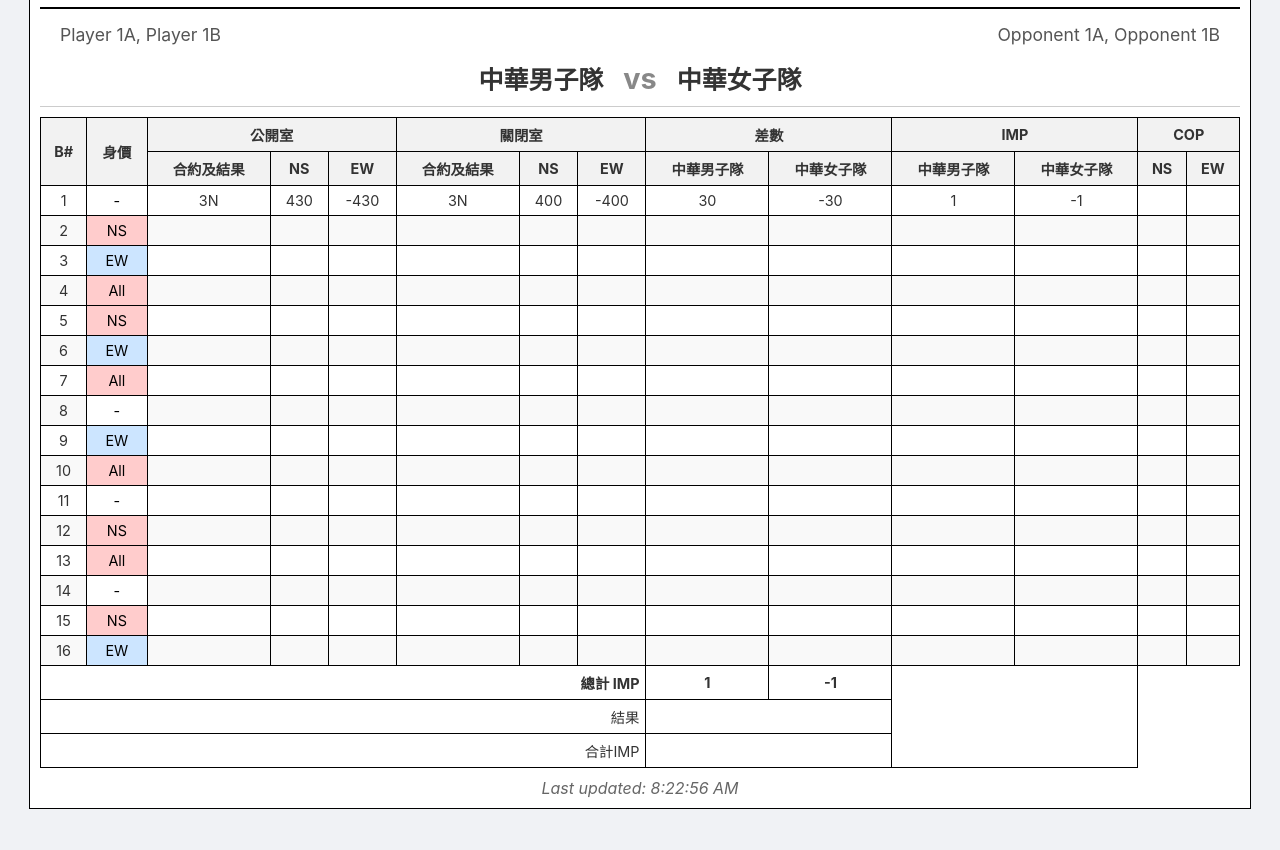
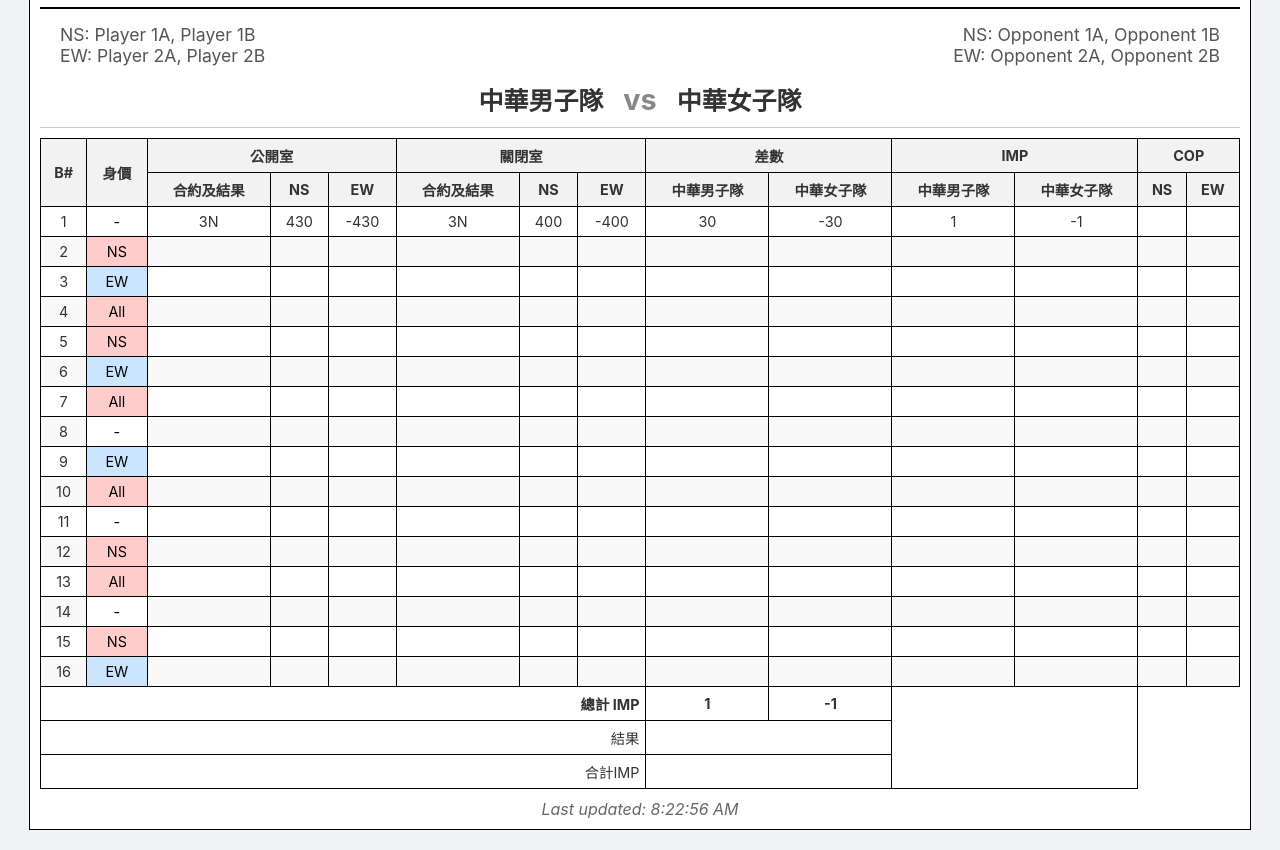
Before and after one commit to ctcba886-wq/Live_Score, a plain HTML site: page index.html in a window 1280 px wide. Shown: the part 99-949 px from the top of the page. Before the commit the page ends 928 px from the top, so only its background shows below. Drawn offline with Linux system fonts and the light colour scheme.

Commit message:
版面修正

```diff
--- a/index.html
+++ b/index.html
@@ -120,8 +120,14 @@
     </header>
 
     <div class="players-bar">
-        <div id="team-players">Player 1, Player 2</div>
-        <div id="opponent-players" style="text-align: right;">Player 3, Player 4</div>
+        <div class="players-container" id="home-players-container">
+            <div id="home-ns-players"></div>
+            <div id="home-ew-players"></div>
+        </div>
+        <div class="players-container" id="away-players-container" style="text-align: right;">
+            <div id="away-ns-players"></div>
+            <div id="away-ew-players"></div>
+        </div>
     </div>
     <div class="matchup-bar">
         <div id="team-name" class="team-name"></div>
@@ -243,9 +249,13 @@
             document.getElementById('team-name').textContent = homeTeam?.name || '';
             document.getElementById('opponent-name').textContent = awayTeam?.name || '';
 
-            // Display NS players, assuming this is the primary pair for the main display.
-            document.getElementById('team-players').textContent = homeTeam?.ns_players?.join(', ') || 'Players';
-            document.getElementById('opponent-players').textContent = awayTeam?.ns_players?.join(', ') || 'Opponent Players';
+            // Display Home players (NS and EW)
+            document.getElementById('home-ns-players').textContent = 'NS: ' + (homeTeam?.ns_players?.join(', ') || '');
+            document.getElementById('home-ew-players').textContent = 'EW: ' + (homeTeam?.ew_players?.join(', ') || '');
+
+            // Display Away players (NS and EW)
+            document.getElementById('away-ns-players').textContent = 'NS: ' + (awayTeam?.ns_players?.join(', ') || '');
+            document.getElementById('away-ew-players').textContent = 'EW: ' + (awayTeam?.ew_players?.join(', ') || '');
 
             // Update table headers with team names
             const homeTeamName = homeTeam?.name || '';
```
